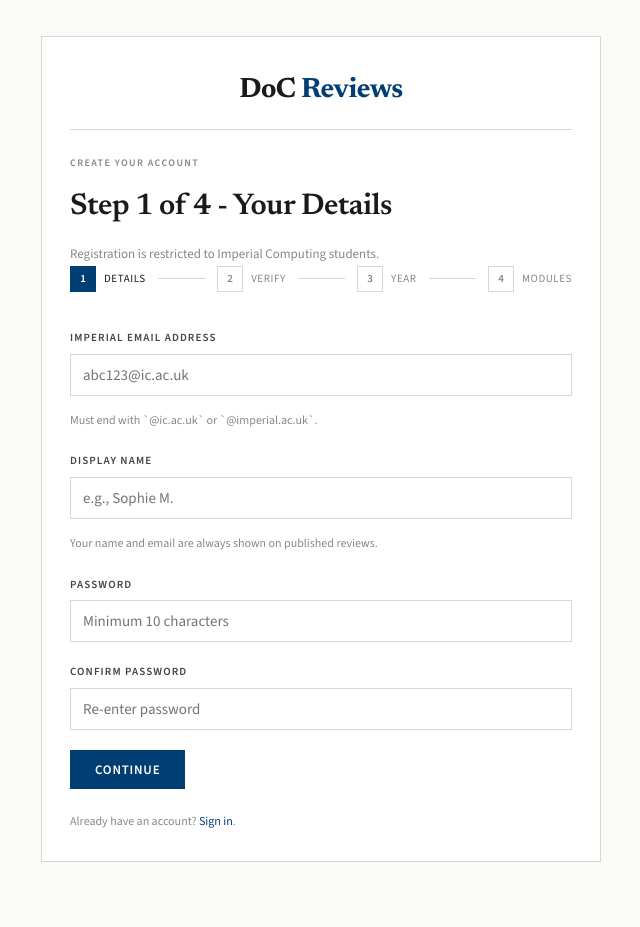
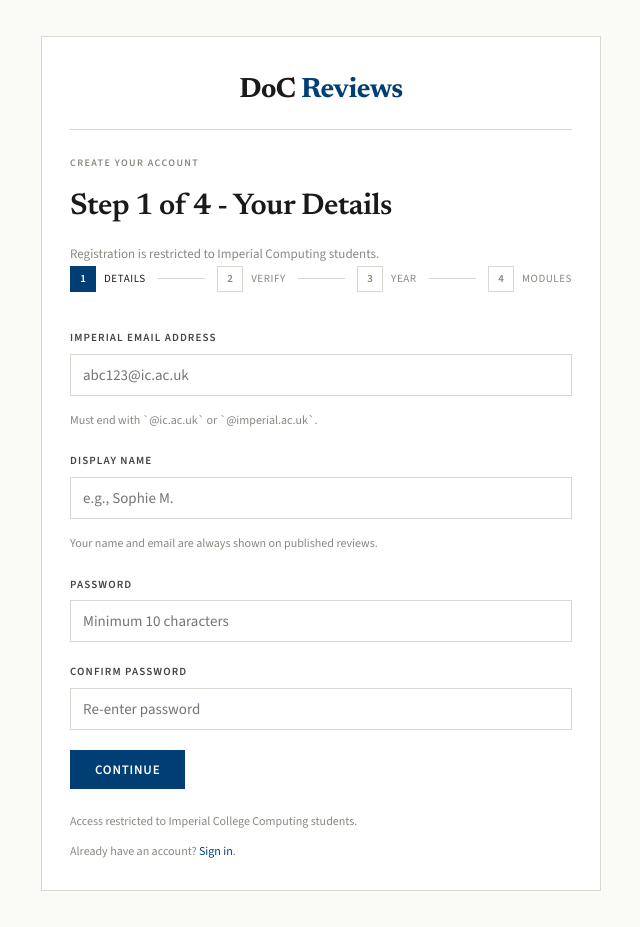
Before and after one commit to adithya-n05/doc-reviews, a Next.js app: page /auth/signup in a window 1280 px wide. Shown: the whole page, without its empty margins (319-959 px from the left). Before the commit the page ends 898 px from the top, so only its background shows below. Built offline with nearby package versions, Linux system fonts and the light colour scheme.

Commit message:
fix: align signup page with editorial auth chrome

```diff
--- a/src/app/auth/signup/page.tsx
+++ b/src/app/auth/signup/page.tsx
@@ -25,13 +25,11 @@
   return (
     <div className="site-shell">
       <main className="auth-wrap">
-        <section className="auth-card">
+        <section className="auth-card auth-card-plain">
           <AuthBrand />
           <p className="label-caps">Create Your Account</p>
           <h1 className="auth-title">Step 1 of 4 - Your Details</h1>
-          <p className="auth-subtitle">
-            Registration is restricted to Imperial Computing students.
-          </p>
+          <p className="auth-subtitle">Registration is restricted to Imperial Computing students.</p>
           <SignupProgress step={1} />
 
           {error ? <p className="form-banner error">{error}</p> : null}
@@ -112,6 +110,9 @@
           </form>
 
           <p className="form-note" style={{ marginTop: "22px" }}>
+            Access restricted to Imperial College Computing students.
+          </p>
+          <p className="form-note" style={{ marginTop: "8px" }}>
             Already have an account? <Link href="/auth/login">Sign in</Link>.
           </p>
         </section>
```
Also changed, not shown: 1 other file (tests, documents, lock files or other folders).
